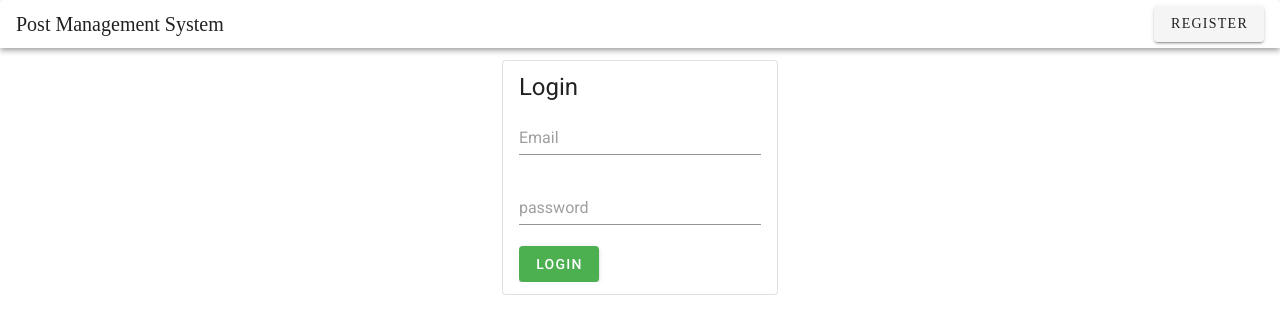
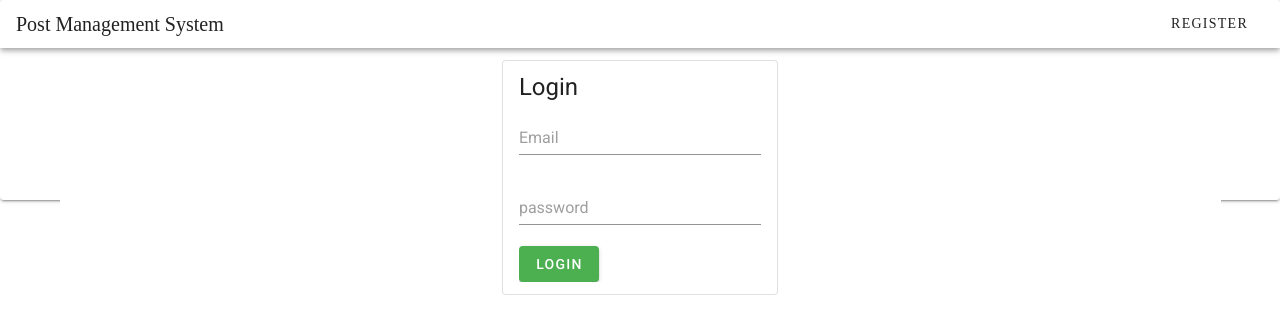
Before and after one commit to ShariffuddinHussin/post-management-frontend, a Vue app: page /view in a window 1280 px wide. Shown: the top 334 px of the page. Built offline with nearby package versions, Linux system fonts and the light colour scheme.

Commit message:
remove error

```diff
--- a/src/App.vue
+++ b/src/App.vue
@@ -1,11 +1,11 @@
 <template>
-  <v-card color="grey lighten-4" flat height="200px" tile>
+  <v-card color="grey lighten-4" text height="200px" tile>
     <v-toolbar dense>
       <v-toolbar-title>Post Management System</v-toolbar-title>
       <v-spacer></v-spacer>
       <div>
         <router-link to="/register" tag="span"
-          ><v-btn flat>Register</v-btn></router-link
+          ><v-btn text>Register</v-btn></router-link
         >
       </div>
     </v-toolbar>
```
